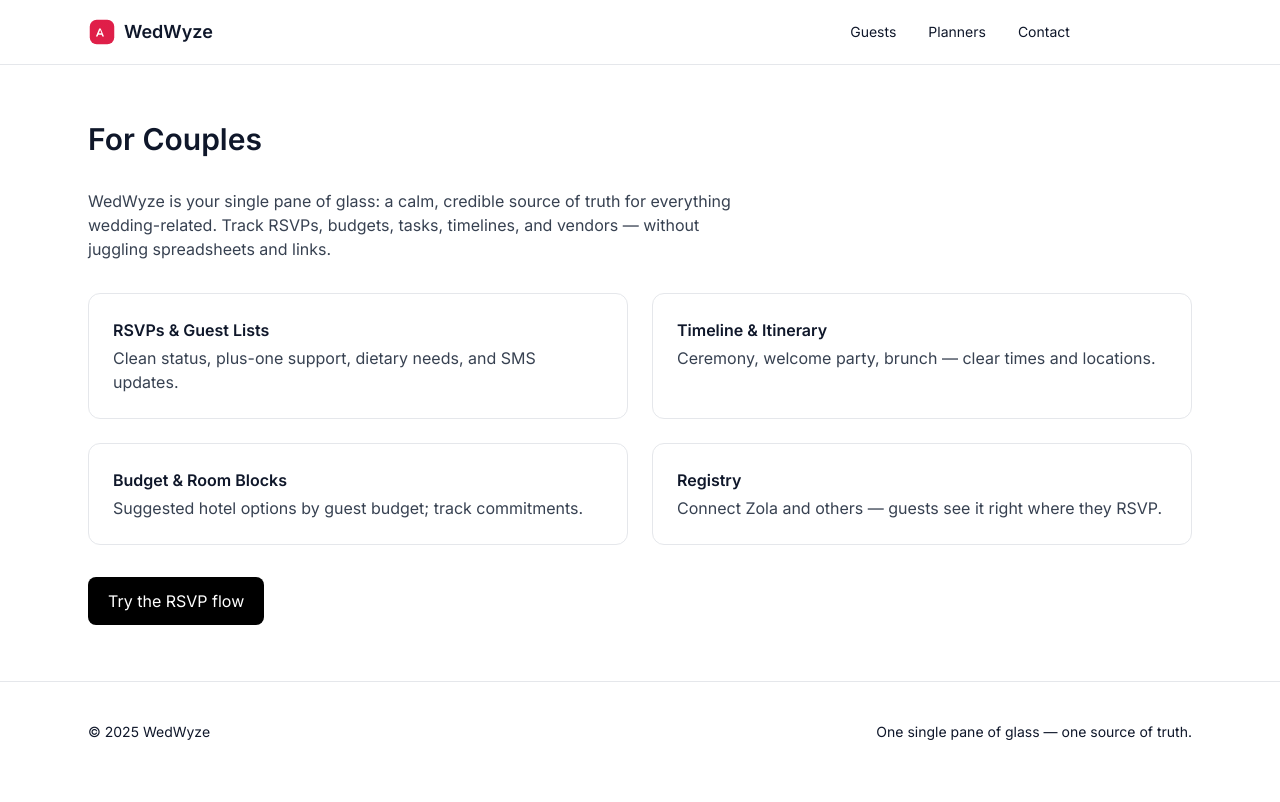
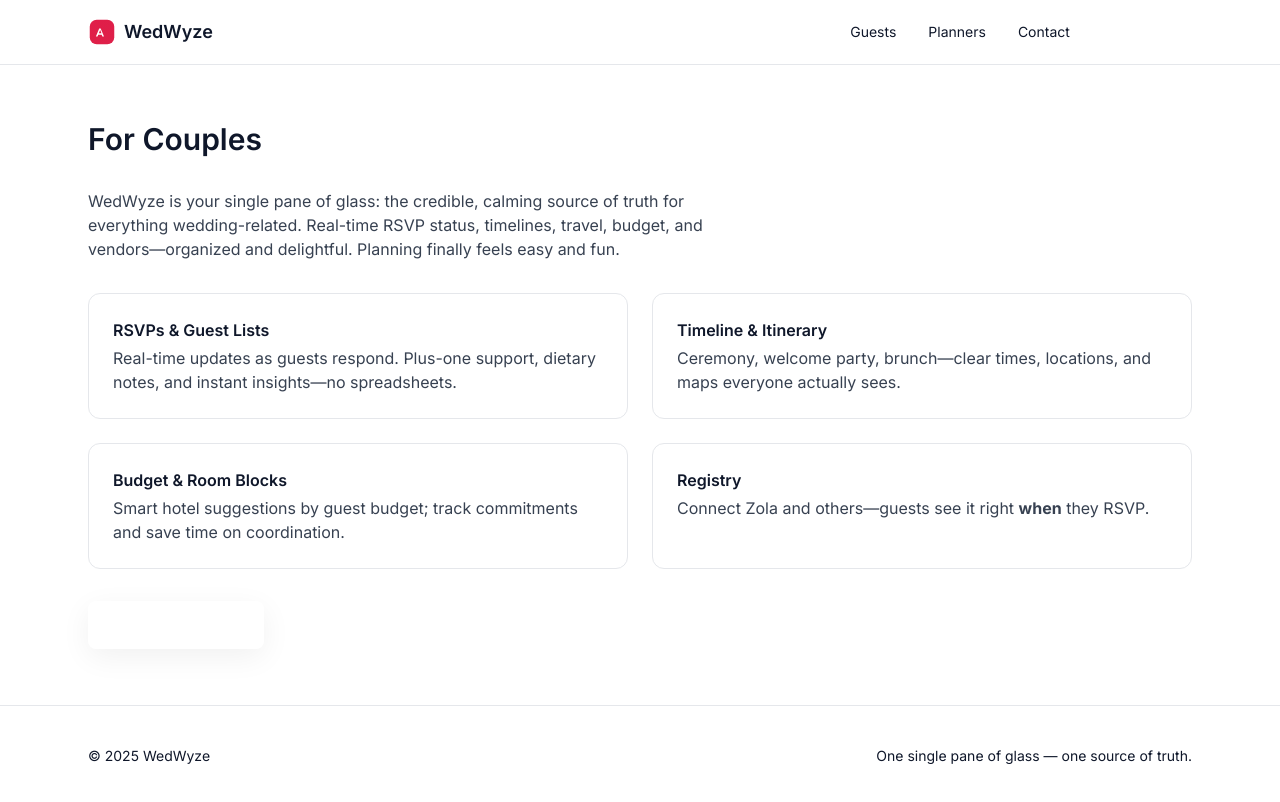
Before and after one commit to marsjc94-ctrl/WedWyze, a Next.js app: page /couples in a window 1280 px wide. Shown: the top 802 px of the page. Built offline with nearby package versions, Linux system fonts and the light colour scheme.

Commit message:
src/app/couples/page.tsx

```diff
--- a/src/app/couples/page.tsx
+++ b/src/app/couples/page.tsx
@@ -5,28 +5,43 @@ export default function Couples() {
     <div className="mx-auto max-w-6xl px-6 py-14 space-y-8">
       <h1 className="text-3xl font-semibold">For Couples</h1>
       <p className="text-gray-700 max-w-2xl">
-        WedWyze is your single pane of glass: a calm, credible source of truth for everything wedding-related.
-        Track RSVPs, budgets, tasks, timelines, and vendors — without juggling spreadsheets and links.
+        WedWyze is your single pane of glass: the credible, calming source of truth for everything
+        wedding-related. Real-time RSVP status, timelines, travel, budget, and vendors—organized and delightful.
+        Planning finally feels easy and fun.
       </p>
+
       <ul className="grid md:grid-cols-2 gap-6">
         <li className="border rounded-xl p-6">
           <h3 className="font-semibold">RSVPs & Guest Lists</h3>
-          <p className="text-gray-700 mt-1">Clean status, plus-one support, dietary needs, and SMS updates.</p>
+          <p className="text-gray-700 mt-1">
+            Real-time updates as guests respond. Plus-one support, dietary notes, and instant insights—no spreadsheets.
+          </p>
         </li>
         <li className="border rounded-xl p-6">
           <h3 className="font-semibold">Timeline & Itinerary</h3>
-          <p className="text-gray-700 mt-1">Ceremony, welcome party, brunch — clear times and locations.</p>
+          <p className="text-gray-700 mt-1">
+            Ceremony, welcome party, brunch—clear times, locations, and maps everyone actually sees.
+          </p>
         </li>
         <li className="border rounded-xl p-6">
           <h3 className="font-semibold">Budget & Room Blocks</h3>
-          <p className="text-gray-700 mt-1">Suggested hotel options by guest budget; track commitments.</p>
+          <p className="text-gray-700 mt-1">
+            Smart hotel suggestions by guest budget; track commitments and save time on coordination.
+          </p>
         </li>
         <li className="border rounded-xl p-6">
           <h3 className="font-semibold">Registry</h3>
-          <p className="text-gray-700 mt-1">Connect Zola and others — guests see it right where they RSVP.</p>
+          <p className="text-gray-700 mt-1">
+            Connect Zola and others—guests see it right <strong>when</strong> they RSVP.
+          </p>
         </li>
       </ul>
-      <Link href="/guest/DEMO-EVENT-ID/rsvp" className="inline-block px-5 py-3 rounded-lg bg-black text-white">Try the RSVP flow</Link>
+
+      <Link
+        href="/r/demo"
+        className="inline-block px-5 py-3 rounded-lg bg-brand.rose text-white shadow-soft hover:opacity-95">
+        Try the RSVP flow
+      </Link>
     </div>
   );
 }
```
